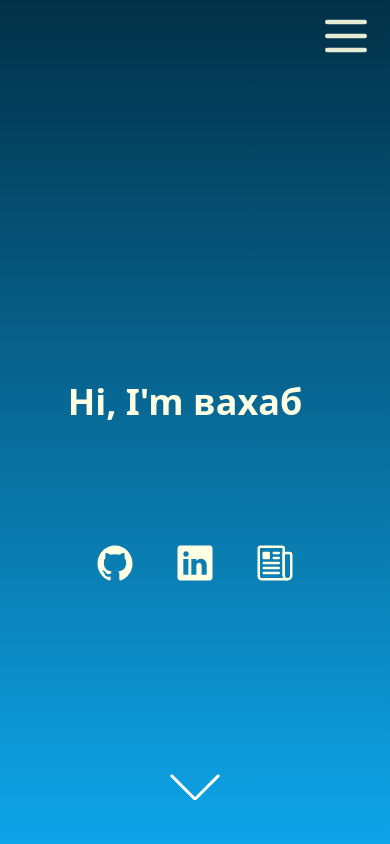
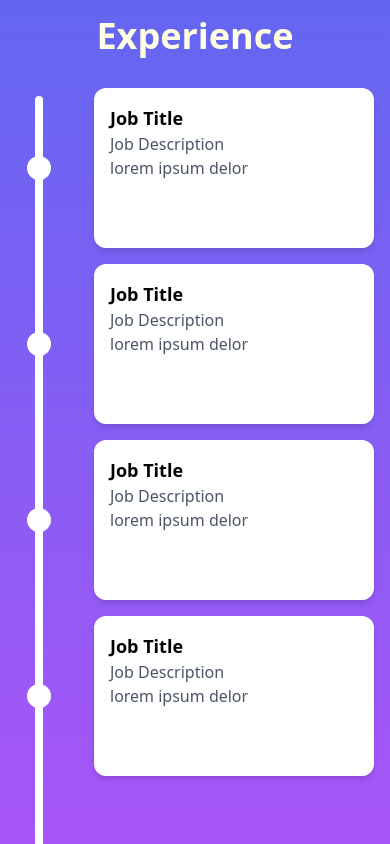
Before and after one commit to WahabJI/my-project, a Next.js app: page / in a window 390 px wide. Shown: the top 844 px of the page. Built offline with nearby package versions, Linux system fonts and the light colour scheme.

Commit message:
start work on responsive experience page

```diff
--- /dev/null
+++ b/components/sections/ExperienceSectionResponsive.tsx
@@ -0,0 +1,64 @@
+import React from "react";
+
+interface ExperienceSectionProps {
+    myElementRef2: React.MutableRefObject<null>;
+    myElementRef3: React.MutableRefObject<null>;
+    isVisible2: boolean;
+    isVisible3: boolean;
+}
+
+export const ExperienceSectionResponsive = (props: ExperienceSectionProps) => {
+    return(
+        <section id="experience" className="bg-gradient-to-b from-indigo-500 to-purple-500 min-h-screen">
+            <div className="flex justify-center items-center pt-4">
+                <h1 className="text-center text-4xl font-bold text-beige">Experience</h1>
+            </div>
+
+            <div className="flex justify-center items-start mt-8 h-full">
+                <div className="w-1/5 px-4 pb-4">
+                    <div className="flex flex-col items-center">
+                        <div className="flex px-4 h-40 justify-center items-center">
+                            <div className="w-6 h-6 bg-white rounded-full"></div> {/* Timeline dot */}
+                        </div>
+                        <div className="absolute w-2 h-full bg-white my-2 rounded-full"></div> {/* Timeline line */}
+                        <div className="flex px-4 mt-4 h-40 justify-center items-center">
+                            <div className="w-6 h-6 bg-white rounded-full"></div> {/* Timeline dot */}
+                        </div>
+                        <div className="flex px-4 mt-4 h-40 justify-center items-center">
+                            <div className="w-6 h-6 bg-white rounded-full"></div> {/* Timeline dot */}
+                        </div>
+                        <div className="flex px-4 mt-4 h-40 justify-center items-center">
+                            <div className="w-6 h-6 bg-white rounded-full"></div> {/* Timeline dot */}
+                        </div>
+                        {/* Add more timeline dots and lines as needed */}
+                    </div>
+                </div>
+
+                <div className="w-4/5 px-4">
+                    <div className="bg-white p-4 shadow-md h-40 rounded-xl">
+                        <h2 className="text-lg font-bold">Job Title</h2>
+                        <p className="text-gray-600">Job Description</p>
+                        <p className="text-gray-600">lorem ipsum delor</p>
+                    </div>
+                    <div className="bg-white p-4 shadow-md h-40 mt-4 rounded-xl">
+                        <h2 className="text-lg font-bold">Job Title</h2>
+                        <p className="text-gray-600">Job Description</p>
+                        <p className="text-gray-600">lorem ipsum delor</p>
+                    </div>
+                    <div className="bg-white p-4 shadow-md h-40 mt-4 rounded-xl">
+                        <h2 className="text-lg font-bold">Job Title</h2>
+                        <p className="text-gray-600">Job Description</p>
+                        <p className="text-gray-600">lorem ipsum delor</p>
+                    </div>
+                    <div className="bg-white p-4 shadow-md h-40 mt-4 rounded-xl">
+                        <h2 className="text-lg font-bold">Job Title</h2>
+                        <p className="text-gray-600">Job Description</p>
+                        <p className="text-gray-600">lorem ipsum delor</p>
+                    </div>
+                {/* Add more job cards as needed */}
+                </div>
+            </div>
+        </section>
+
+    );
+}
--- a/pages/index.tsx
+++ b/pages/index.tsx
@@ -5,6 +5,7 @@ import {ProjectSection} from '../components/sections/ProjectSection';
 import {HomeSection} from '../components/sections/HomeSection';
 import {ExperienceSection} from '../components/sections/ExperienceSection';
 import {ContactSection} from '../components/sections/ContactSection';
+import { ExperienceSectionResponsive } from '@/components/sections/ExperienceSectionResponsive';
 function isElementVisible(element: HTMLElement): boolean {
   const rect = element.getBoundingClientRect();
   const windowHeight =
@@ -68,15 +69,16 @@ export default function Home() {
       </Head>
       <main className="">
         {/* HOME SECTION */}
-        <HomeSection/>
+        {/* <HomeSection/> */}
 
         {/* PROJECTS SECTION */}
-        <ProjectSection isVisible={isVisible} myElementRef={myElementRef} />
+        {/* <ProjectSection isVisible={isVisible} myElementRef={myElementRef} /> */}
 
         {/* EXPERIENCE SECTION */}
-        <ExperienceSection isVisible2={isVisible2} isVisible3={isVisible3} myElementRef2={myElementRef2} myElementRef3={myElementRef3} />
+        {/* <ExperienceSection isVisible2={isVisible2} isVisible3={isVisible3} myElementRef2={myElementRef2} myElementRef3={myElementRef3} /> */}
+        <ExperienceSectionResponsive isVisible2={isVisible2} isVisible3={isVisible3} myElementRef2={myElementRef2} myElementRef3={myElementRef3} />
 
-        <ContactSection />
+        {/* <ContactSection /> */}
       </main>
     </>
   )
```
